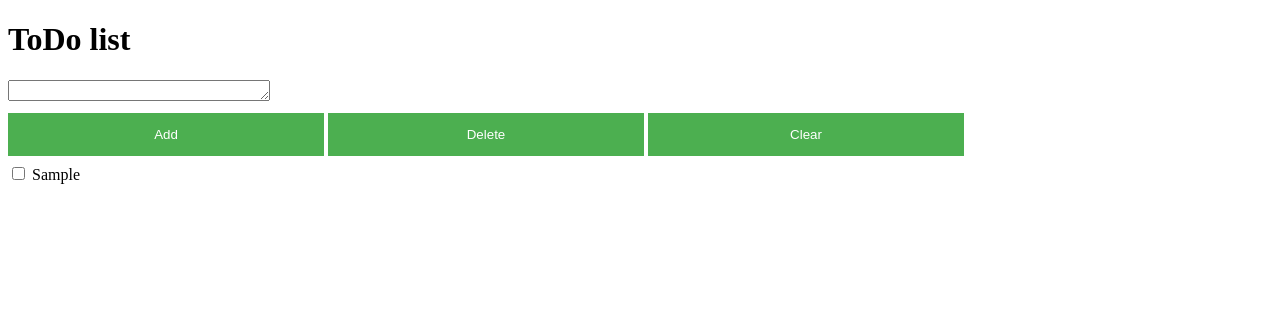
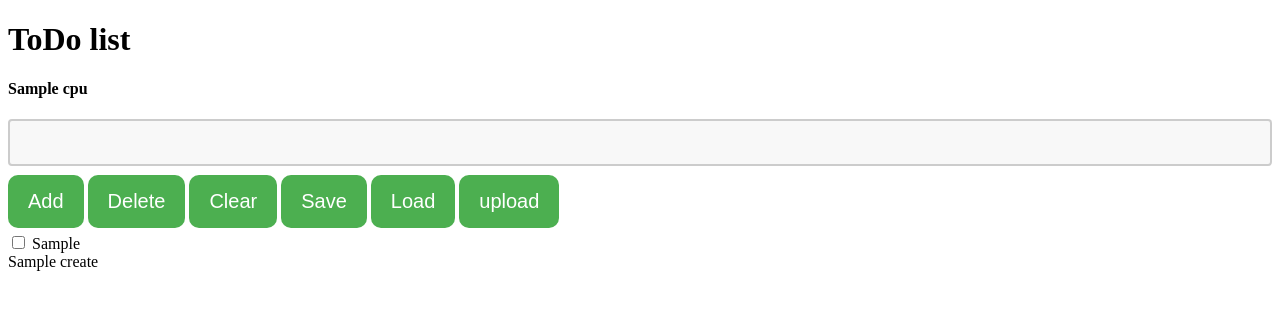
Before and after one commit to dron3flyv3r/Webthon, a Flask app: template templates/index.html in a window 1280 px wide. Shown: the top 310 px of the page. Run offline with Flask 2, Linux system fonts and the light colour scheme; the template is opened without the code that fills it: most values are stand-ins (such as "Sample title", 1, 10 or a date in 2020).

Commit message:
save point

```diff
--- a/main.py
+++ b/main.py
@@ -1,28 +1,76 @@
 from subprocess import check_output
 from flask import Flask, render_template, Response, request, redirect, url_for
+from flask_dropzone import Dropzone
 import os
 
 def getCpuTemp():
     cpu = check_output(['cat', '/sys/class/thermal/thermal_zone0/temp']).decode("utf-8")
-    return float(f"{cpu[:2]}.{cpu[2:]}")
+    cpu = float(cpu) / 1000
+    return float(f"{cpu:.2f}")
 
 app = Flask(__name__)
 
-todoList = ["Egg", "Milk"]
+todoList = []
+visUp = "hidden"
+
+if os.path.exists("todo.txt"):
+    with open("todo.txt", "r") as f:
+        todo = f.read()
+        todoList = todo.split("\n")
+        todoList.remove("")
 
 @app.route('/', methods=['GET', 'POST'])
 def index():
+    glo = globals()
     if request.method == 'POST':
-        if request.form.get("but") == "addBut":
-            for tmp in request.form.get('sub').split(","):
-                todoList.append(tmp)
-        if request.form.get("but") == "clear":
-            todoList.clear()
-        if request.form.get("but") == "delete":
-            for idx in range(len(todoList), -1, -1):
-                if request.form.get(f"check{idx}"):
-                    todoList.pop(idx)
+        match request.form.get("but"):
 
-    return render_template('index.html', x=todoList, cpu=getCpuTemp())
+            case "addBut":
+                for tmp in request.form.get('sub').split(","):
+                    if tmp != "":
+                        todoList.append(tmp)
+
+            case "delete":
+                for idx in range(len(todoList), -1, -1):
+                    if request.form.get(f"check{idx}"):
+                        todoList.pop(idx)
+
+            case "clear":
+                todoList.clear()
+
+            case "save":
+                    with open("todo.txt", "w") as f:
+                        for item in todoList:
+                            f.write(item + "\n")
+
+            case "load":
+                todoList.clear()
+                with open("todo.txt", "r") as f:
+                    for line in f:
+                        todoList.append(line.strip())
+
+            case "upload":
+                global visUp
+                if glo["visUp"] == "hidden":
+                    visUp = "visible"
+                else:
+                    visUp = "hidden"
+
+    return render_template('index.html', x=todoList, cpu=getCpuTemp(), visibility=glo["visUp"])
+
+
+
+app.config.update(
+    UPLOADED_PATH= r"upload",
+    DROPZONE_MAX_FILE_SIZE = 1024,
+    DROPZONE_TIMEOUT = 5*60*1000)
+
+dropzone = Dropzone(app)
+@app.route('/test',methods=['POST','GET'])
+def upload():
+    if request.method == 'POST':
+        f = request.files.get('file')
+        f.save(os.path.join(app.config['UPLOADED_PATH'],f.filename))
+    return render_template('drop.html')
 
 app.run(debug=True, port=8080, host="0.0.0.0")
--- /dev/null
+++ b/static/css/style.css
@@ -0,0 +1,46 @@
+button{
+    background-color: #4CAF50;
+    color: white;
+    font-size: 20px;
+    margin: .25em 0;
+    padding: .75em 1em;
+    border: none;
+    cursor: pointer;
+    border-radius: .5em;
+}
+
+button:hover {
+    opacity: 0.8;
+}
+
+#todoText {
+    width: 100%;
+    padding: 12px 20px;
+    margin: 8px 0;
+    display: inline-block;
+    border: 1px solid #ccc;
+    border-radius: 4px;
+    box-sizing: border-box;
+}
+
+textarea {
+    width: 100%;
+    padding: 12px 20px;
+    box-sizing: border-box;
+    border: 2px solid #ccc;
+    border-radius: 4px;
+    background-color: #f8f8f8;
+    font-size: 16px;
+    resize: none;
+}
+
+.dropzone {
+    z-index: 1000;
+    opacity: 0.8;
+    position: fixed;
+    width: 75%;
+    height: 50%;
+    border-radius: 1em;
+    top: 25%;
+    left: 12.5%;
+}
--- a/static/style.css
+++ /dev/null
@@ -1,23 +0,0 @@
-button{
-    background-color: #4CAF50;
-    color: white;
-    padding: 14px 20px;
-    margin: 8px 0;
-    border: none;
-    cursor: pointer;
-    width: 25%;
-}
-
-button:hover {
-    opacity: 0.8;
-}
-
-#todoText {
-    width: 100%;
-    padding: 12px 20px;
-    margin: 8px 0;
-    display: inline-block;
-    border: 1px solid #ccc;
-    border-radius: 4px;
-    box-sizing: border-box;
-}
--- a/templates/index.html
+++ b/templates/index.html
@@ -4,17 +4,25 @@
     <meta charset="UTF-8" />
     <meta http-equiv="X-UA-Compatible" content="IE=edge" />
     <meta name="viewport" content="width=device-width, initial-scale=1.0" />
-    <link rel="stylesheet" href="static/style.css">
+    <link rel="stylesheet" href="static/css/style.css">
+    {{ dropzone.load_css() }}
     <title>Test</title>
   </head>
   <body>
     <h1>ToDo list</h1>
+    <h4>{{cpu}}</h4>
     <form method="post" action="/">
-      <textarea name="sub" id="" cols="30" rows="1"></textarea>
+      <textarea name="sub" cols="30" rows="1"></textarea>
       <br>
-      <button type="submit" value="addBut" name="but">Add</button>
-      <button type="submit" value="delete" name="but">Delete</button>
-      <button type="submit" value="clear" name="but">Clear</button>
+      <div class="but">
+        <button type="submit" value="addBut" name="but">Add</button>
+        <button type="submit" value="delete" name="but">Delete</button>
+        <button type="submit" value="clear" name="but">Clear</button>
+        <button type="submit" value="save" name="but">Save</button>
+        <button type="submit" value="load" name="but">Load</button>
+        <button value="upload" name="but">upload</button>
+    </form>
+      </div>
       {%for i in range(x|length)%}
         <div class="todoText">
           <input type="checkbox" name="check{{i}}">
@@ -23,6 +31,16 @@
         {%else%}
           <p>No Todos</p>
         {%endfor%}
-    </form>
+
+        <div style="visibility: {{visibility}};" class="upload">
+          {{ dropzone.create(action='upload') }}
+          {{ dropzone.load_js() }}
+        </div>
+
+<!--         {%for i in range(1, 999)%}
+
+        <button type="submit" value="test{{i}}" name="but">test{{i}}</button>
+
+        {%endfor%} -->
   </body>
 </html>
--- /dev/null
+++ b/todo.txt
@@ -0,0 +1,2 @@
+hej
+sheeee
```
Also changed, not shown: templates/drop.html (added, +19 -0 lines), test.py (added, +11 -0 lines), 1 other file.
